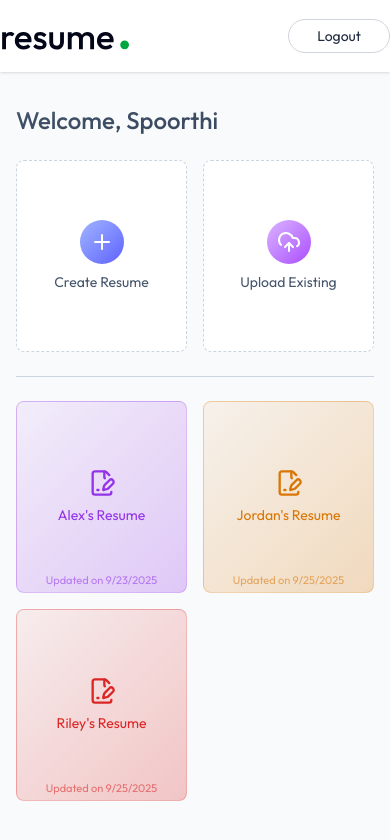
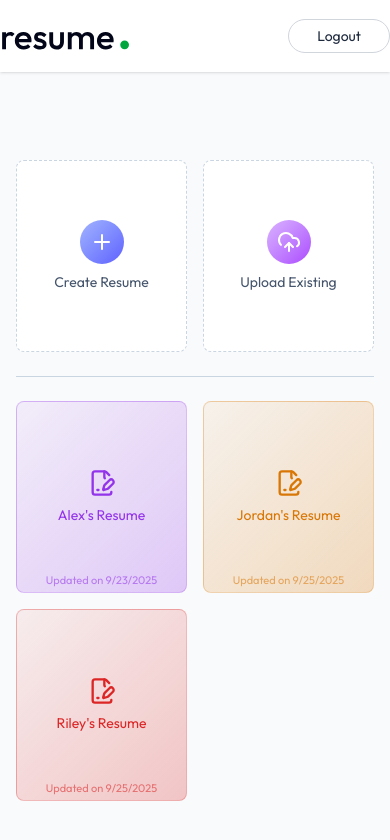
Before and after one commit to spoorthiggowda917-cpu/Mern-stack-resumee, a React (Vite) app: page /app in a window 390 px wide. Shown: the top 840 px of the page. Built offline with nearby package versions, Linux system fonts and the light colour scheme; the HTML template or start-up script is replaced by a standard one.

Commit message:
changes in dashboard

```diff
--- a/src/pages/Dashboard.jsx
+++ b/src/pages/Dashboard.jsx
@@ -18,7 +18,7 @@ function Dashboard() {
   const [showUploadResume, setShowUploadResume] = useState(false)
   const [title, setTitle] = useState("")
   const [resume, setResume] = useState(null)
- // const [editResumeId, setEditResumeId] = useState("")
+  const [editResumeId, setEditResumeId] = useState("")
   const [allResumes, setAllResumes] = useState([]);
   const navigate = useNavigate()
 
@@ -46,21 +46,21 @@ const uploadResume = async (event) => {
   return (
     <div>
       <div className="max-w-7xl mx-auto px-4 py-8">
-        <p className="text-2xl font-medium mb-6 bg-gradient-to-br from-slate-600 to-slate-700 bg-clip-text text-transparent sm:hidden">
+        <p className="text-2xl font-medium mb-6 bg-linear-to-brr from-slate-600 to-slate-700 bg-clip-text text-transparent sm:hidden">
           Welcome, Spoorthi
         </p>
 
         {/* Create & Upload Buttons */}
         <div className="flex gap-4">
           <button onClick={() => setShowCreateResume(true)} className="w-full bg-white sm:max-w-36 h-48 flex flex-col items-center justify-center rounded-lg gap-2 text-slate-600 border border-dashed border-slate-300 group hover:border-indigo-500 hover:shadow-lg transition-all duration-300 cursor-pointer">
-            <PlusIcon className="size-11 transition-all duration-300 p-2.5 bg-gradient-to-br from-indigo-300 to-indigo-500 text-white rounded-full" />
+            <PlusIcon className="size-11 transition-all duration-300 p-2.5 bg-linear-to-br from-indigo-300 to-indigo-500 text-white rounded-full" />
             <p className="text-sm group-hover:text-indigo-600 transition-all duration-300">
               Create Resume
             </p>
           </button>
 
           <button onClick={() => setShowUploadResume(true)}  className="w-full bg-white sm:max-w-36 h-48 flex flex-col items-center justify-center rounded-lg gap-2 text-slate-600 border border-dashed border-slate-300 group hover:border-purple-500 hover:shadow-lg transition-all duration-300 cursor-pointer">
-            <UploadCloudIcon className="size-11 transition-all duration-300 p-2.5 bg-gradient-to-br from-purple-300 to-purple-500 text-white rounded-full" />
+            <UploadCloudIcon className="size-11 transition-all duration-300 p-2.5 bg-linear-to-br from-purple-300 to-purple-500 text-white rounded-full" />
             <p className="text-sm group-hover:text-purple-600 transition-all duration-300">
               Upload Existing
             </p>
```
